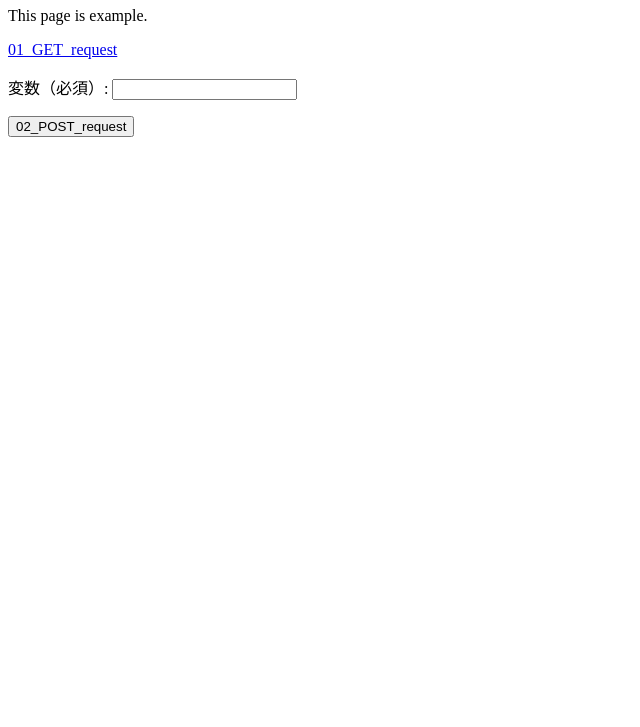
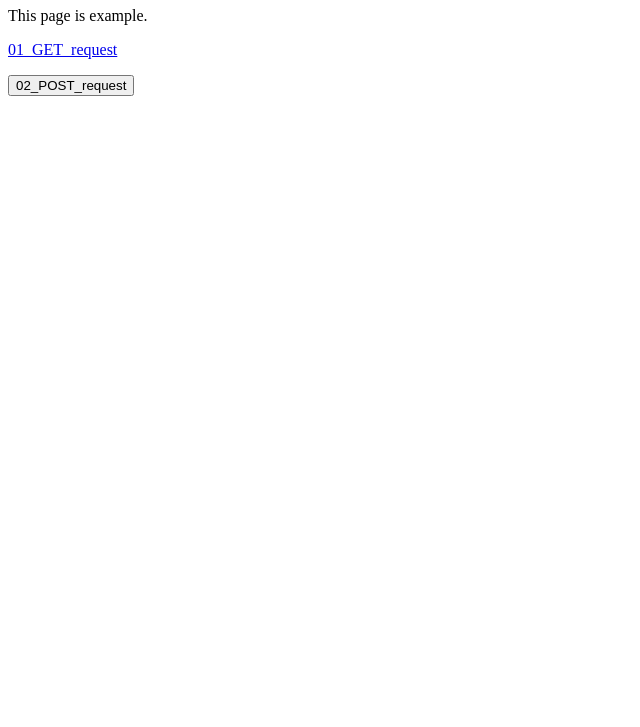
Before and after one commit to s0b4/example-site, a plain HTML site: page docs/index.html in a window 1280 px wide. Shown: the part 73-800 px from the top of the page, without its empty margins (0-640 px from the left). Drawn offline with Linux system fonts and the light colour scheme.

Commit message:
add POST

```diff
--- a/docs/index.html
+++ b/docs/index.html
@@ -14,10 +14,7 @@
             <p>
                 <form action="./02_POST_request.html" method="post">
                     <p>
-                    <label for="param">変数（必須）:</label>
-                    <input type="text" name="param" id="param" required />
-                    </p>
-                    <p>
+                    <input type="hidden" name="param" id="param" value="123" />
                     <button>02_POST_request</button>
                     </p>
                 </form>
```
Also changed, not shown: docs/02_POST_request.html (added).
